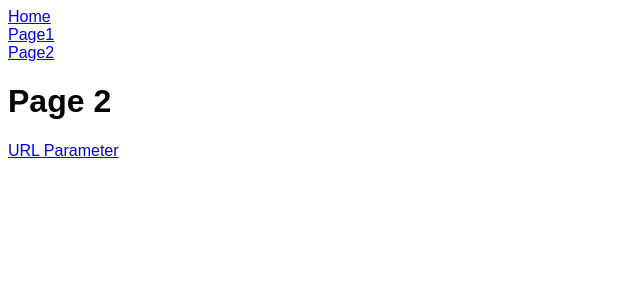
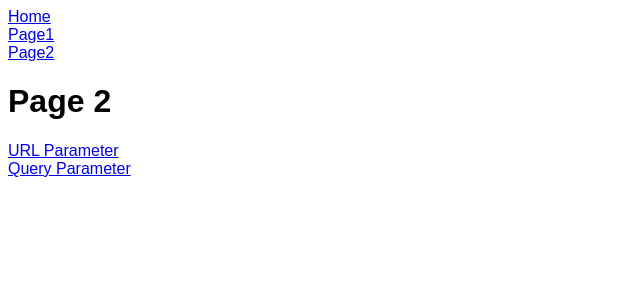
Before and after one commit to koyamal/CSBox-React, a React (Create React App) app: page /page2 in a window 1280 px wide. Shown: the top 300 px of the page, without its empty margins (0-640 px from the left). Built offline with nearby package versions, Linux system fonts and the light colour scheme.

Commit message:
Use query parameters

```diff
--- a/src/Page2.jsx
+++ b/src/Page2.jsx
@@ -5,6 +5,8 @@ export const Page2 = () => {
     <div>
       <h1>Page 2</h1>
       <Link to="/page2/100">URL Parameter</Link>
+      <br />
+      <Link to="/page2/100?name=hogehoge">Query Parameter</Link>
     </div>
   );
 };
--- a/src/UrlParameter.jsx
+++ b/src/UrlParameter.jsx
@@ -1,11 +1,15 @@
-import { useParams } from "react-router-dom";
+import { useParams, useLocation } from "react-router-dom";
 
 export const UrlParameter = () => {
   const { id } = useParams();
+  const { search } = useLocation();
+  const query = new URLSearchParams(search);
+  console.log(query);
   return (
     <div>
       <h1>UrlParameter</h1>
       <p>{`Url Parameter is ${id}`}</p>
+      <p>{`Query Parameter is ${query.get("name")}`}</p>
     </div>
   );
 };
```
